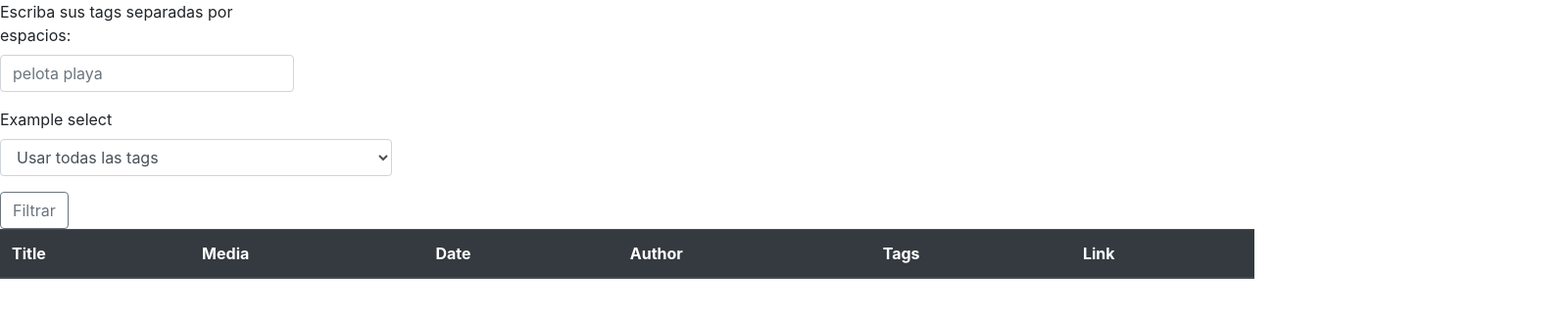
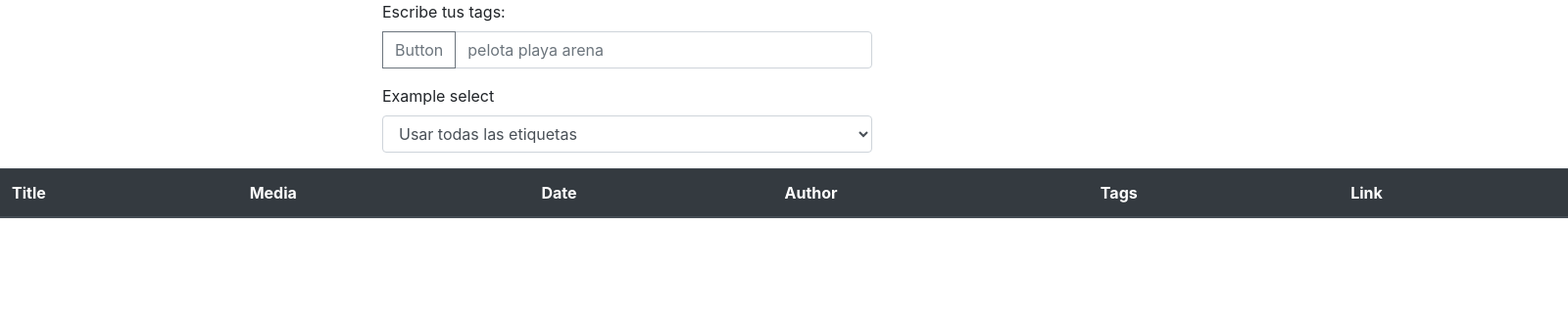
Before and after one commit to cifpfbmoll/Tasca9.2-AdroverSebastia, a plain HTML site: page index.html in a window 1280 px wide. Shown: the whole page at 98% size, 1600 px wide, since content can reach past the window. Drawn offline with nearby package versions, Linux system fonts and the light colour scheme.

Commit message:
Refactor: Refactorizar formato html

```diff
--- a/index.html
+++ b/index.html
@@ -12,22 +12,26 @@
 </head>
 
 <body>
-    <form>
-        <div class="form-group" class="mx-auto" style="width: 300px;">
-            <label for="exampleFormControlInput1">Escriba sus tags separadas por espacios:</label>
-            <input type="" class="form-control" id="tags" placeholder="pelota playa">
+    <form class="mx-auto" style="width: 500px;">
+        <div>
+            <label for="exampleFormControlInput1">Escribe tus tags:</label>
         </div>
-        <div class="form-group" class="mx-auto" style="width: 400px;">
+        <div class="input-group mb-3">
+            <br>
+            <div class="input-group-prepend">
+                <button class="btn btn-outline-secondary" type="button" onclick="llamarJson()">Button</button>
+            </div>
+            <input type="text" id="tags" class="form-control" placeholder="pelota playa arena" aria-label="" aria-describedby="basic-addon1">
+        </div>
+        <div class="form-group">
             <label for="exampleFormControlSelect1">Example select</label>
             <select class="form-control" id="select">
-            <option value="all">Usar todas las tags</option>
-            <option value="any">Usar solo algunas tags</option>
+                <option value="all">Usar todas las etiquetas</option>
+                <option value="any">Usar algunas etiquetas</option>
             </select>
         </div>
-        <div>
-            <button onclick="llamarJson()" class="btn btn-outline-secondary">Filtrar</button>
-        </div>
     </form>
+    <div class="mx-auto" style="width: 1600px;">
         <table class="table">
             <thead class="thead-dark">
                 <tr>
@@ -41,6 +45,7 @@
             </thead>
             <tbody id="tb"> </tbody>
         </table>
+    </div>
 </body>
 
 </html>
```
Lines whose indentation alone changed are shown as unchanged.
